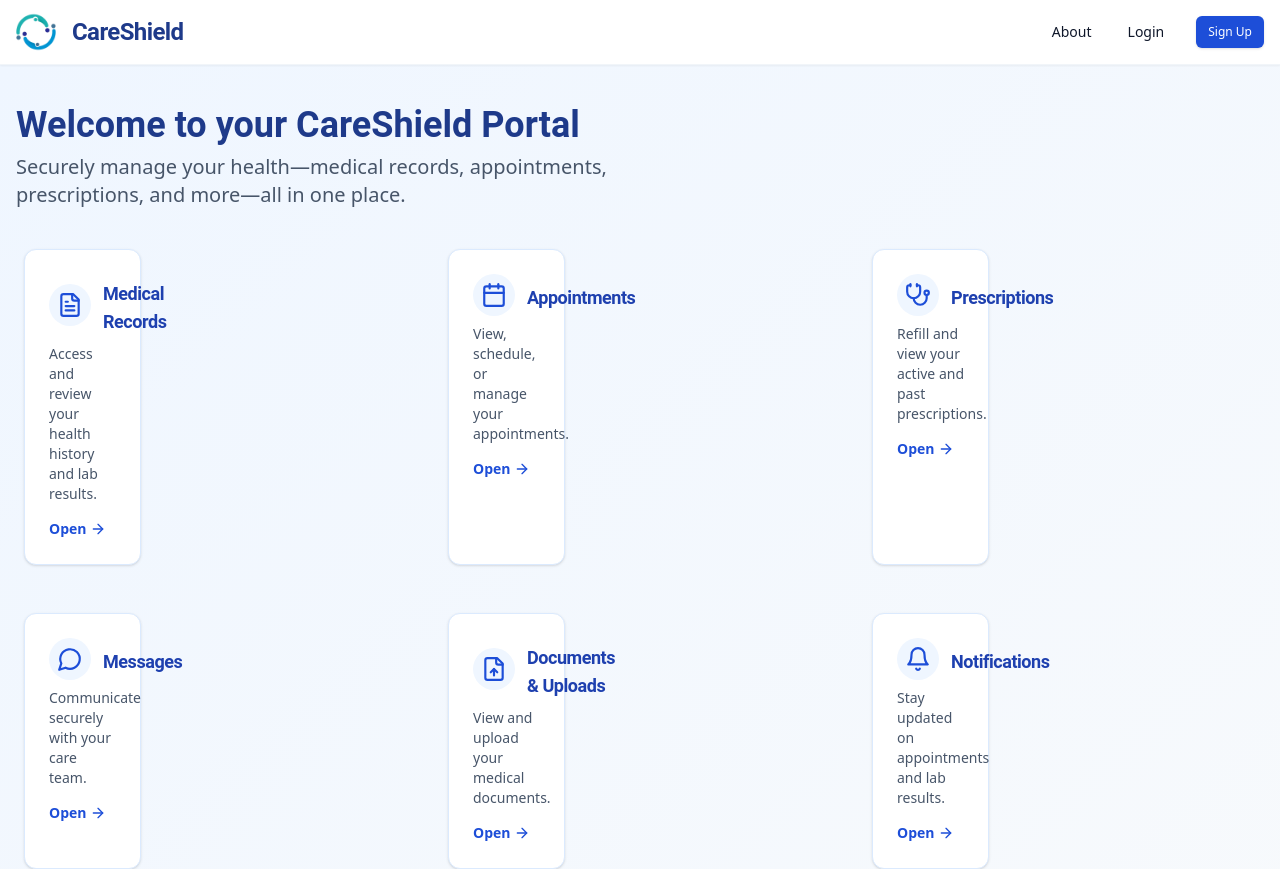
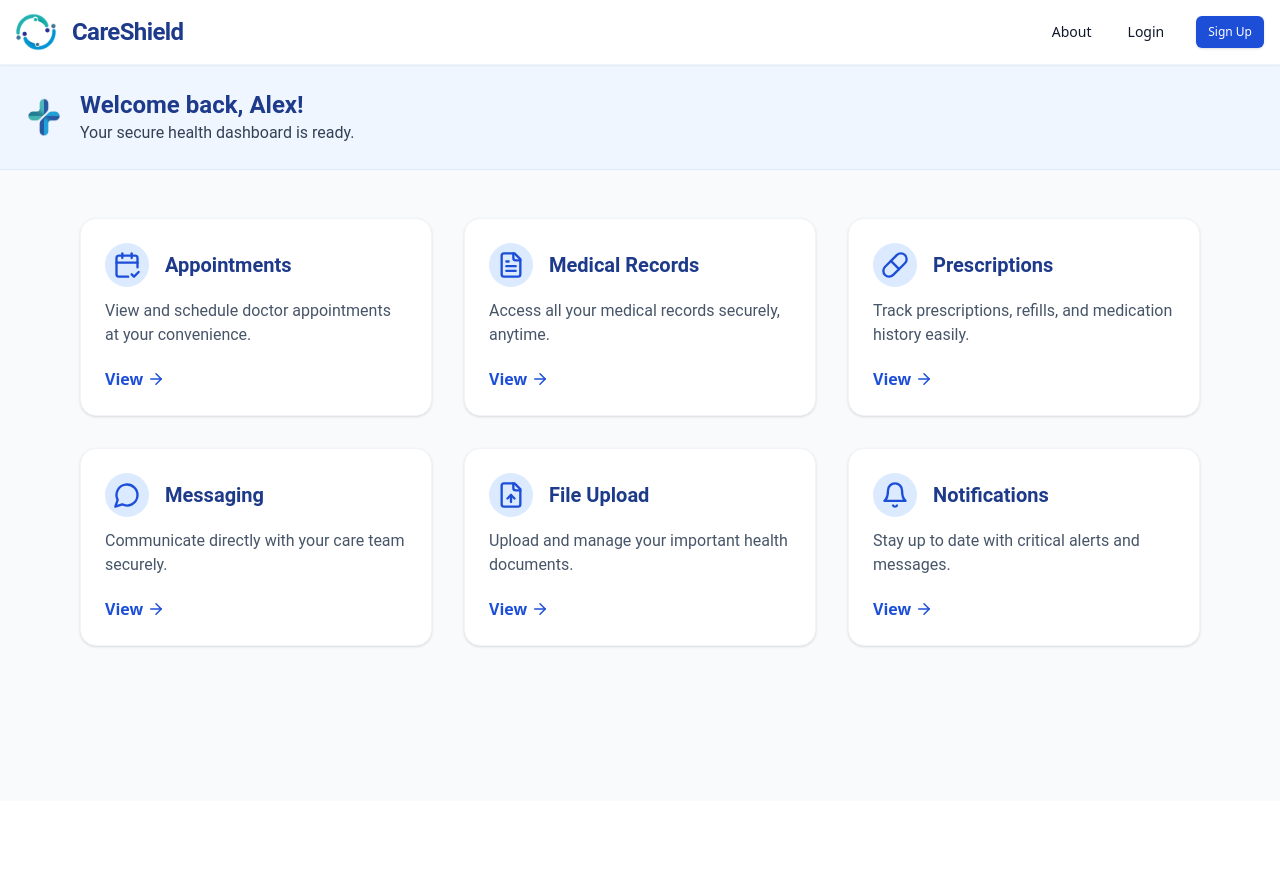
Before and after one commit to Collin-Test-Quome-Org/create-a-comprehensive-hipaa-compliant-patient-por-00ec075e-c3cbda37, a React (Vite) app in the folder frontend/: page /dashboard in a window 1280 px wide. Shown: the top 869 px of the page. After the commit the page ends 801 px from the top, so only its background shows below. Built offline with nearby package versions, Linux system fonts and the light colour scheme.

Commit message:
Add Hero, DashboardCard, WelcomeBanner components and HomePage, Dashboard pages

```diff
--- a/frontend/src/components/DashboardCard.tsx
+++ b/frontend/src/components/DashboardCard.tsx
@@ -1,39 +1,24 @@
-import { Card, CardContent, CardHeader, CardTitle } from '@/components/ui/card';
 import { motion } from 'framer-motion';
 import { Link } from 'react-router-dom';
 import { ArrowRight } from 'lucide-react';
 
-interface DashboardCardProps {
+export const DashboardCard = ({ title, description, icon: Icon, to }: {
   title: string;
   description: string;
+  icon: React.ElementType;
   to: string;
-  icon: React.ReactNode;
-  id: string;
-}
-
-export function DashboardCard({ title, description, to, icon, id }: DashboardCardProps) {
-  return (
-    <motion.div
-      whileHover={{ y: -4, boxShadow: '0 6px 32px 0 rgba(30, 64, 175, 0.09)' }}
-      whileTap={{ scale: 0.97 }}
-      className="w-full sm:w-1/2 md:w-1/3 px-2 mb-6"
-    >
-      <Card className="transition-all h-full group border-blue-100 hover:border-blue-700">
-        <Link to={to} className="block h-full outline-none focus:ring-2 focus:ring-blue-400 rounded-lg" id={id}>
-          <CardHeader className="flex flex-row items-center gap-3 pb-2">
-            <span className="rounded-full p-2 bg-blue-50 text-blue-700">
-              {icon}
-            </span>
-            <CardTitle className="text-lg font-bold text-blue-800 group-hover:text-blue-900" style={{ fontFamily: 'Roboto, sans-serif' }}>{title}</CardTitle>
-          </CardHeader>
-          <CardContent>
-            <p className="text-slate-600 text-sm mb-3 min-h-[2.5em]">{description}</p>
-            <span className="inline-flex items-center text-blue-700 font-semibold group-hover:underline group-hover:text-blue-900 text-sm">
-              Open <ArrowRight size={16} className="ml-1" />
-            </span>
-          </CardContent>
-        </Link>
-      </Card>
-    </motion.div>
-  );
-}
+}) => (
+  <motion.div
+    whileHover={{ scale: 1.03, boxShadow: "0 6px 30px 0 rgba(29,78,216,0.12)" }}
+    className="flex flex-col gap-3 bg-white shadow rounded-2xl p-6 border border-slate-100 h-full"
+  >
+    <div className="flex items-center gap-4">
+      <span className="rounded-full bg-blue-100 text-blue-700 p-2">
+        <Icon size={28} />
+      </span>
+      <h2 className="text-xl font-bold text-blue-900" style={{ fontFamily: 'Roboto, sans-serif', fontWeight: 700 }}>{title}</h2>
+    </div>
+    <div className="flex-1 text-slate-600 text-base" style={{ fontFamily: 'Roboto, sans-serif', fontWeight: 400 }}>{description}</div>
+    <Link to={to} className="flex items-center gap-1 text-blue-700 font-semibold hover:underline mt-2 group" id={`dashboard-card-link-${title.toLowerCase().replace(/\s+/g, '-')}`}>View <ArrowRight className="group-hover:translate-x-1 transition-transform duration-150" size={18} /></Link>
+  </motion.div>
+);
--- /dev/null
+++ b/frontend/src/components/WelcomeBanner.tsx
@@ -0,0 +1,20 @@
+import { motion } from 'framer-motion';
+
+export const WelcomeBanner = ({ name }: { name: string }) => (
+  <motion.div
+    className="w-full py-6 px-6 bg-blue-50 border-b border-blue-100 flex items-center gap-4"
+    initial={{ opacity: 0, y: -20 }}
+    animate={{ opacity: 1, y: 0 }}
+    transition={{ duration: 0.6 }}
+  >
+    <img src="/branding/assets/logo-2.png" className="h-10 w-10 rounded-full" />
+    <div>
+      <h2 className="text-2xl font-bold text-blue-900" style={{ fontFamily: 'Roboto, sans-serif', fontWeight: 700 }}>
+        Welcome back, {name}!
+      </h2>
+      <p className="text-slate-700" style={{ fontFamily: 'Roboto, sans-serif', fontWeight: 400 }}>
+        Your secure health dashboard is ready.
+      </p>
+    </div>
+  </motion.div>
+);
--- a/frontend/src/pages/Dashboard.tsx
+++ b/frontend/src/pages/Dashboard.tsx
@@ -1,74 +1,69 @@
+import { WelcomeBanner } from '@/components/WelcomeBanner';
 import { DashboardCard } from '@/components/DashboardCard';
-import { RecentMessages } from '@/components/RecentMessages';
-import { Calendar, FileText, Stethoscope, ShieldCheck, MessageCircle, Bell, FileUp } from 'lucide-react';
+import { CalendarCheck2, FileText, MessageCircle, Bell, FileUp, Pill } from 'lucide-react';
 import { motion } from 'framer-motion';
 
-export function Dashboard() {
+const features = [
+  {
+    title: 'Appointments',
+    description: 'View and schedule doctor appointments at your convenience.',
+    icon: CalendarCheck2,
+    to: '/appointments',
+  },
+  {
+    title: 'Medical Records',
+    description: 'Access all your medical records securely, anytime.',
+    icon: FileText,
+    to: '/medical-records',
+  },
+  {
+    title: 'Prescriptions',
+    description: 'Track prescriptions, refills, and medication history easily.',
+    icon: Pill,
+    to: '/prescriptions',
+  },
+  {
+    title: 'Messaging',
+    description: 'Communicate directly with your care team securely.',
+    icon: MessageCircle,
+    to: '/messaging',
+  },
+  {
+    title: 'File Upload',
+    description: 'Upload and manage your important health documents.',
+    icon: FileUp,
+    to: '/file-upload',
+  },
+  {
+    title: 'Notifications',
+    description: 'Stay up to date with critical alerts and messages.',
+    icon: Bell,
+    to: '/notifications',
+  },
+];
+
+export const Dashboard = () => {
+  // Fake user name for demonstration
+  const userName = 'Alex';
+
   return (
-    <div className="min-h-[calc(100vh-64px)] bg-gradient-to-br from-blue-50 to-slate-50">
-      <motion.header
-        initial={{ opacity: 0, y: -32 }}
-        animate={{ opacity: 1, y: 0 }}
-        transition={{ duration: 0.7 }}
-        className="container mx-auto px-4 py-10"
+    <main className="min-h-[calc(100vh-64px)] bg-slate-50">
+      <WelcomeBanner name={userName} />
+      <motion.section
+        className="max-w-6xl mx-auto px-4 py-12 grid gap-8 grid-cols-1 md:grid-cols-2 lg:grid-cols-3"
+        initial="hidden"
+        animate="visible"
+        variants={{
+          hidden: { opacity: 0, y: 30 },
+          visible: { opacity: 1, y: 0, transition: { staggerChildren: 0.08 } }
+        }}
       >
-        <h1
-          className="text-3xl md:text-4xl font-bold text-blue-900 mb-2"
-          style={{ fontFamily: 'Roboto, sans-serif' }}
-        >
-          Welcome to your CareShield Portal
-        </h1>
-        <p className="text-lg md:text-xl text-slate-600 max-w-2xl">
-          Securely manage your health—medical records, appointments, prescriptions, and more—all in one place.
-        </p>
-      </motion.header>
-      <section className="container mx-auto px-4 grid grid-cols-1 md:grid-cols-3 gap-6 mb-6">
-        <DashboardCard
-          id="dashboard-medical-records"
-          title="Medical Records"
-          description="Access and review your health history and lab results."
-          to="/medical-records"
-          icon={<FileText size={26} />}
-        />
-        <DashboardCard
-          id="dashboard-appointments"
-          title="Appointments"
-          description="View, schedule, or manage your appointments."
-          to="/appointments"
-          icon={<Calendar size={26} />}
-        />
-        <DashboardCard
-          id="dashboard-prescriptions"
-          title="Prescriptions"
-          description="Refill and view your active and past prescriptions."
-          to="/prescriptions"
-          icon={<Stethoscope size={26} />}
-        />
-        <DashboardCard
-          id="dashboard-messages"
-          title="Messages"
-          description="Communicate securely with your care team."
-          to="/messages"
-          icon={<MessageCircle size={26} />}
-        />
-        <DashboardCard
-          id="dashboard-uploads"
-          title="Documents & Uploads"
-          description="View and upload your medical documents."
-          to="/documents"
-          icon={<FileUp size={26} />}
-        />
-        <DashboardCard
-          id="dashboard-notifications"
-          title="Notifications"
-          description="Stay updated on appointments and lab results."
-          to="/notifications"
-          icon={<Bell size={26} />}
-        />
-      </section>
-      <section className="container mx-auto px-4 max-w-xl mb-12">
-        <RecentMessages />
-      </section>
-    </div>
+        {features.map((f, idx) => (
+          <motion.div key={f.title} variants={{ hidden: { opacity: 0, y: 30 }, visible: { opacity: 1, y: 0 } }}>
+            <DashboardCard {...f} />
+          </motion.div>
+        ))}
+      </motion.section>
+    </main>
   );
-}
+};
--- a/frontend/src/pages/HomePage.tsx
+++ b/frontend/src/pages/HomePage.tsx
@@ -1,55 +1,35 @@
-import { Hero } from '@/components/Hero'
-import { DashboardCard } from '@/components/DashboardCard'
-import { RecentMessages } from '@/components/RecentMessages'
-import { CalendarCheck, FileText, ClipboardCheck, MessageCircle } from 'lucide-react'
-import { motion } from 'framer-motion'
-import { Button } from '@/components/ui/button'
-import { Link } from 'react-router-dom'
+import { Hero } from '@/components/Hero';
+import { motion } from 'framer-motion';
+import { Button } from '@/components/ui/button';
+import { Link } from 'react-router-dom';
 
-export function HomePage() {
-  // Example mock stats
-  const stats = [
-    {
-      icon: <CalendarCheck className="w-8 h-8" />, title: 'Appointments', count: 3, description: 'Upcoming visits scheduled', link: '/appointments'
-    },
-    {
-      icon: <FileText className="w-8 h-8" />, title: 'Medical Records', count: 12, description: 'Records securely stored', link: '/medical-records'
-    },
-    {
-      icon: <ClipboardCheck className="w-8 h-8" />, title: 'Prescriptions', count: 2, description: 'Active medications', link: '/prescriptions'
-    },
-    {
-      icon: <MessageCircle className="w-8 h-8" />, title: 'Messages', count: 5, description: 'Unread messages', link: '/messaging'
-    },
-  ]
-
-  return (
-    <main className="min-h-screen bg-slate-50">
-      <Hero />
-      <section className="max-w-6xl mx-auto px-4 py-16">
-        <motion.h2 initial={{ opacity: 0, y: 30 }} animate={{ opacity: 1, y: 0 }} transition={{ duration: 0.7 }} className="font-['Roboto'] text-3xl md:text-4xl font-bold mb-8 text-primary">
-          Welcome back to Medishield Portal
-        </motion.h2>
-        <div className="grid grid-cols-1 md:grid-cols-2 lg:grid-cols-4 gap-6 mb-12">
-          {stats.map((stat, idx) => (
-            <Link to={stat.link} key={stat.title} className="block focus:outline-none">
-              <DashboardCard {...stat} />
-            </Link>
-          ))}
+export const HomePage = () => (
+  <main>
+    <Hero />
+    <section className="max-w-5xl mx-auto px-4 py-16">
+      <motion.div
+        className="flex flex-col md:flex-row items-center gap-12"
+        initial={{ opacity: 0, y: 60 }}
+        whileInView={{ opacity: 1, y: 0 }}
+        viewport={{ once: true }}
+        transition={{ duration: 0.8 }}
+      >
+        <img src="/branding/assets/logo-1.png" className="h-32 w-32 rounded-full shadow-xl border-4 border-blue-200" />
+        <div className="flex-1">
+          <h2 className="text-3xl font-bold text-blue-900 mb-3" style={{ fontFamily: 'Roboto, sans-serif', fontWeight: 700 }}>
+            Why SentinelHealth?
+          </h2>
+          <ul className="text-slate-700 text-lg mb-6 pl-4 list-disc" style={{ fontFamily: 'Roboto, sans-serif', fontWeight: 400 }}>
+            <li>Bank-grade security for your sensitive medical data</li>
+            <li>Instant access to appointments, prescriptions, and records</li>
+            <li>Seamless communication with your care team</li>
+            <li>Modern, friendly, and always available for you</li>
+          </ul>
+          <Button asChild id="homepage-cta" className="bg-blue-700 text-white px-6 py-3 rounded-full font-bold shadow hover:bg-blue-800">
+            <Link to="/signup">Join SentinelHealth Now</Link>
+          </Button>
         </div>
-        <div className="grid grid-cols-1 md:grid-cols-2 gap-8 items-start">
-          <RecentMessages />
-          <motion.div initial={{ opacity: 0, x: 40 }} animate={{ opacity: 1, x: 0 }} transition={{ delay: 0.2 }} className="bg-primary/5 rounded-lg p-8 shadow-md flex flex-col items-center justify-center">
-            <h3 className="text-xl font-bold mb-2 text-primary">"Your Health, Our Priority."</h3>
-            <p className="text-slate-700 mb-6 text-center">At Medishield Portal, we believe in empowering you with tools to take charge of your health journey—securely, simply, and on your terms.</p>
-            <Button asChild id="explore-medical-records" className="bg-primary">
-              <Link to="/medical-records">
-                Explore Your Medical Records
-              </Link>
-            </Button>
-          </motion.div>
-        </div>
-      </section>
-    </main>
-  )
-}
+      </motion.div>
+    </section>
+  </main>
+);
```
Also changed, not shown: frontend/src/components/Hero.tsx (+21 -38 lines).
